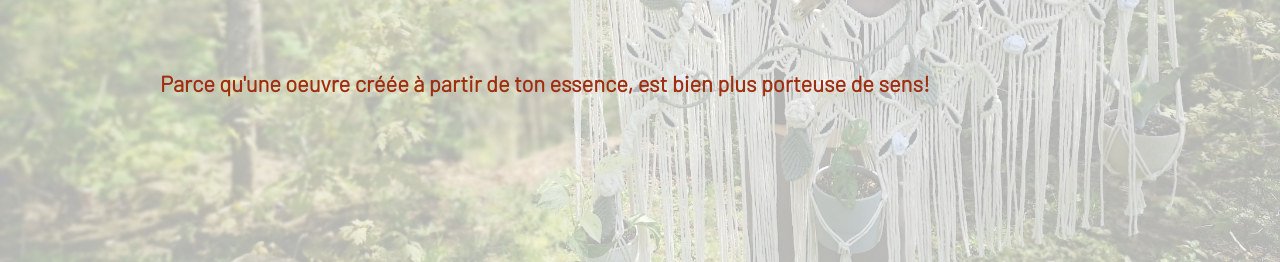
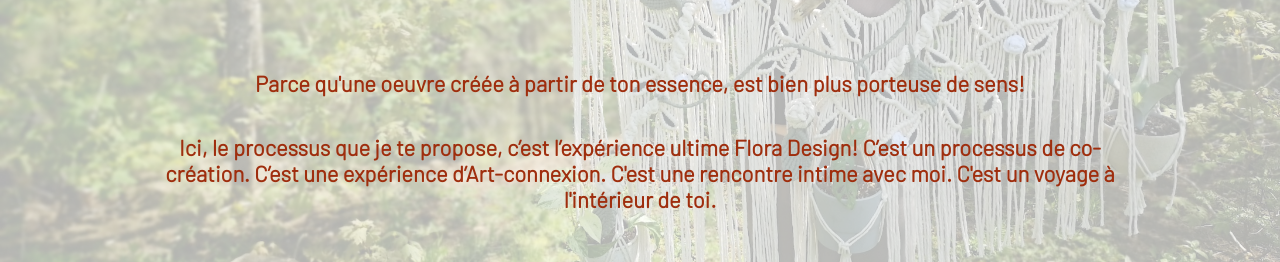
Before and after one commit to Jon104/flora-design, a React (Create React App) app: page /ensemble in a window 1280 px wide. Shown: the part 256-518 px from the top of the page. Built offline with nearby package versions, Linux system fonts and the light colour scheme; no server answers.

Commit message:
Fixed missing subtitle and some alignement

```diff
--- a/src/components/common/TopSectionImage.jsx
+++ b/src/components/common/TopSectionImage.jsx
@@ -11,6 +11,7 @@ const TopSectionImage = (props) => {
         />
         <MainTitle>{props.title}</MainTitle>
         <MainSubtitle>{props.subtitle}</MainSubtitle>
+        <SecondSubtitle>{props.subtitle2}</SecondSubtitle>
       </TopSection>
     </>
   );
@@ -63,6 +64,36 @@ export const MainTitle = styled.p`
 export const MainSubtitle = styled.p`
   position: absolute;
   top: 46%;
+  width: 100%;
+  text-align: center;
+  margin: 0 auto;
+  font-family: Barlow;
+  font-size: 32px;
+  font-weight: 600;
+  color: #9f2e0e;
+  z-index: 2;
+
+  ${(props) =>
+    props.primary &&
+    css`
+      color: #ffffff;
+    `};
+
+  @media (max-width: 1300px) {
+    font-size: 22px;
+  }
+  @media (max-width: 1000px) {
+    font-size: 20px;
+  }
+  @media (max-width: 800px) {
+    top: 20rem;
+    font-size: 14px;
+  }
+`;
+
+export const SecondSubtitle = styled.p`
+  position: absolute;
+  top: 55%;
   padding-left: 10rem;
   padding-right: 10rem;
   text-align: center;
@@ -86,10 +117,10 @@ export const MainSubtitle = styled.p`
     font-size: 20px;
   }
   @media (max-width: 800px) {
-    top: 52%;
+    top: 23rem;
     padding-left: 2rem;
     padding-right: 2rem;
-    font-size: 18px;
+    font-size: 14px;
   }
 `;
 
```
